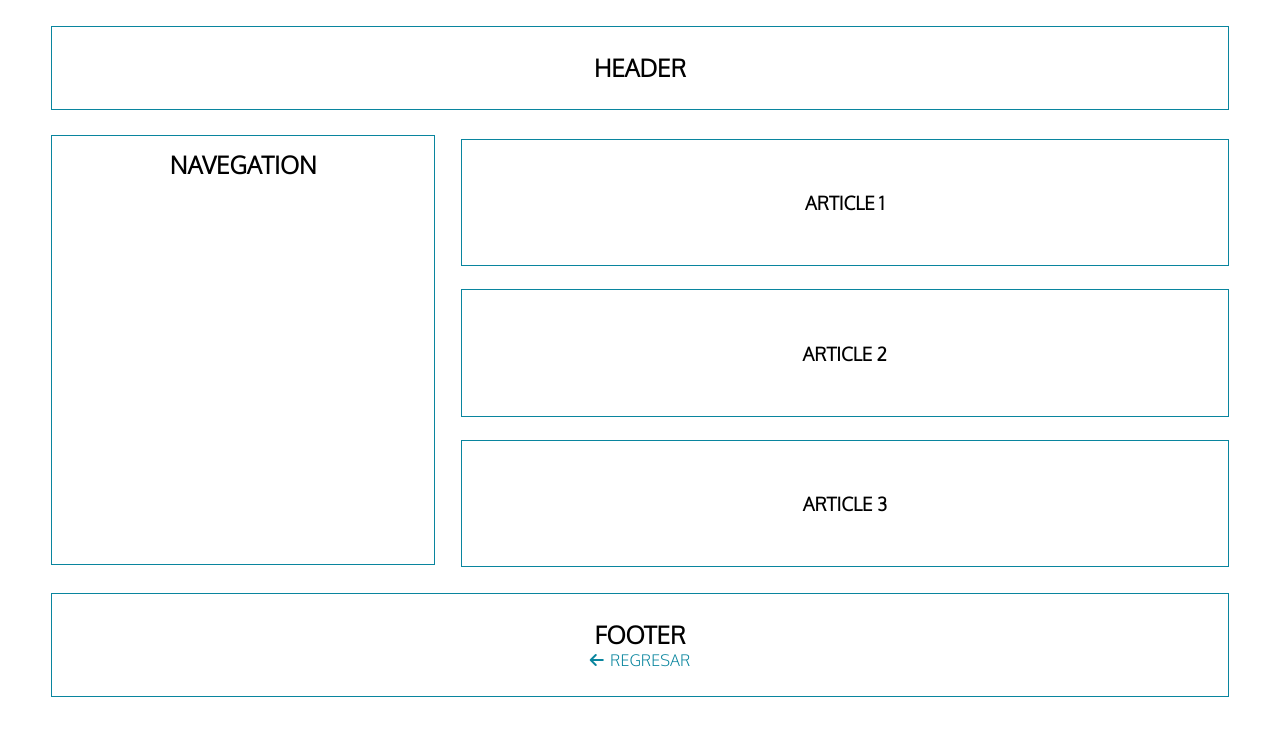
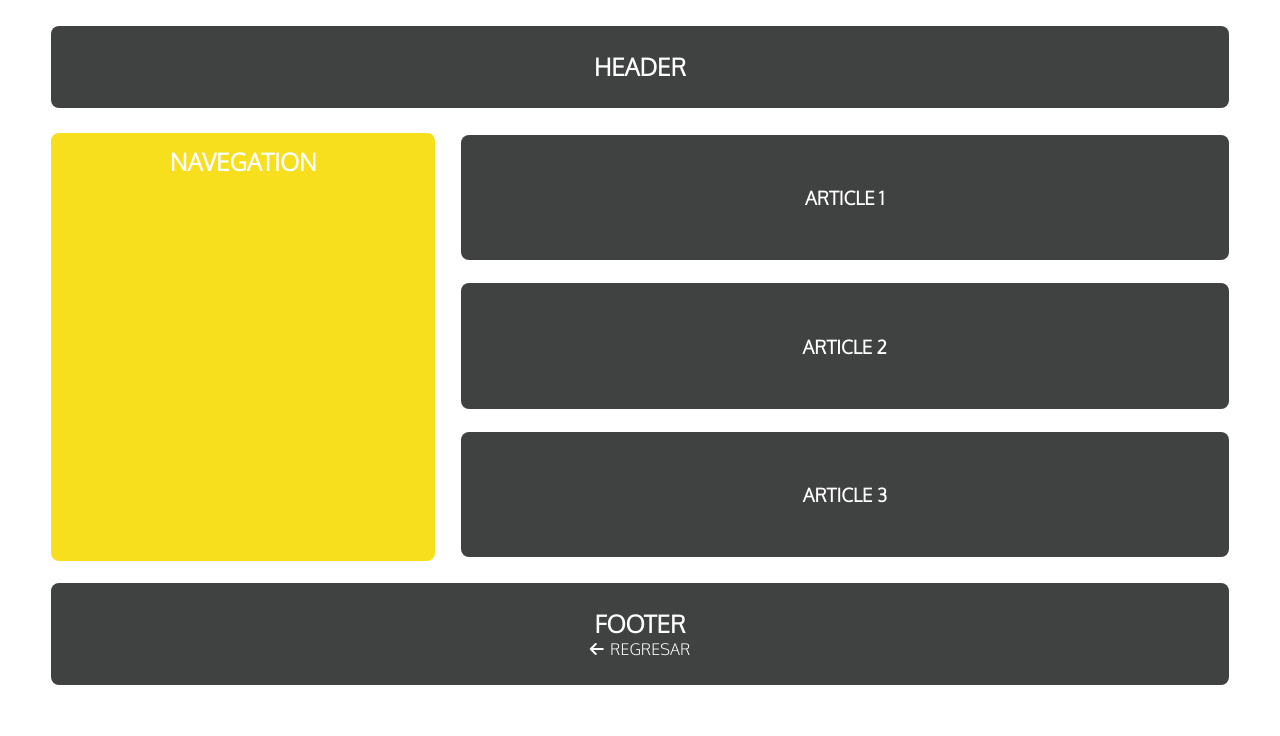
Before and after one commit to kevinsanchezcano08/SanchezCano-Guias_Daw2021, a plain HTML site: page DAW/guia_1/ejercicio1/ej1.html in a window 1280 px wide. Drawn offline with Linux system fonts and the light colour scheme.

Commit message:
Add files via upload

```diff
--- a/DAW/guia_1/ejercicio1/css/ej1.css
+++ b/DAW/guia_1/ejercicio1/css/ej1.css
@@ -3,15 +3,18 @@
     font-family: 'Oxygen', sans-serif;
     padding: 0;
     margin: 0;
+    border-radius: 8px;
+    color: white;
 }
 .head{
     text-align: center;
-    border: #09859E 1px solid;
     padding-top: 2vw;
     margin-left: 4vw;
     margin-right: 4vw;
     padding-bottom: 2vw;
     margin-top: 2vw;
+    background-color: #404241;
+
 }
 .box{
     margin-top: 2vw;
@@ -19,41 +22,41 @@
     margin-right: 1vw;
 }
 .box .nav{
-    border: #09859E 1px solid;
     margin-left: 3vw;
     margin-top: 1vw;
     margin-bottom: 1vw;
     padding-top: 1vw;
     padding-bottom: 30vw;
     margin-right: 65vw;
+    background-color: #f7df1e
 }
 .box .nav h2{
     text-align: center;
 }
 .box .art1{
-    border: #09859E 1px solid;
     margin-left: 35vw;
     margin-top: -34.3vw;
     margin-bottom: 1vw;
     margin-right: 3vw;
     padding: 4vw;
+    background-color: #404241;
 }
 .box .art1 h3{
     text-align: center;
 }
 .box .art2{
-    border: #09859E 1px solid;
     margin-left: 35vw;
     margin-top: 1.8vw;
     margin-bottom: 1vw;
     margin-right: 3vw;
     padding: 4vw;
+    background-color: #404241;
 }
 .box .art2 h3{
     text-align: center;
 }
 .box .art3{
-    border: #09859E 1px solid;
+    background-color: #404241;
     margin-left: 35vw;
     margin-top: 1.8vw;
     margin-bottom: 1vw;
@@ -65,7 +68,7 @@
 }
 .footer{
     text-align: center;
-    border: #09859E 1px solid;
+    background-color: #404241;
     padding-top: 2vw;
     margin-left: 4vw;
     margin-right: 4vw;
@@ -75,9 +78,7 @@
 }
 .footer a{
     text-decoration: none;
-    color: #09859E;
 }
 .footer .fas{
-    color: #09859E;
     margin-right: 0.5vw;
 }
```
